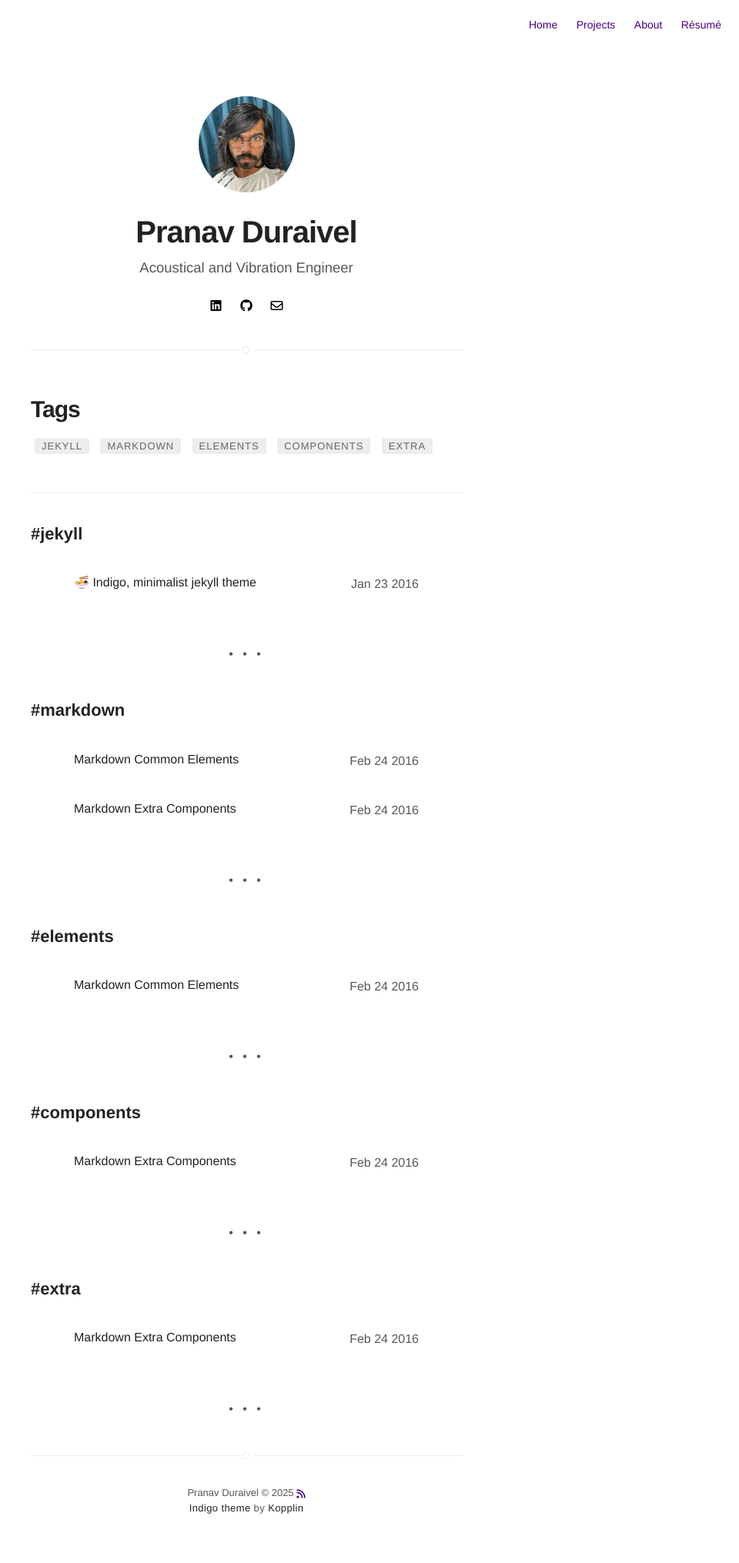
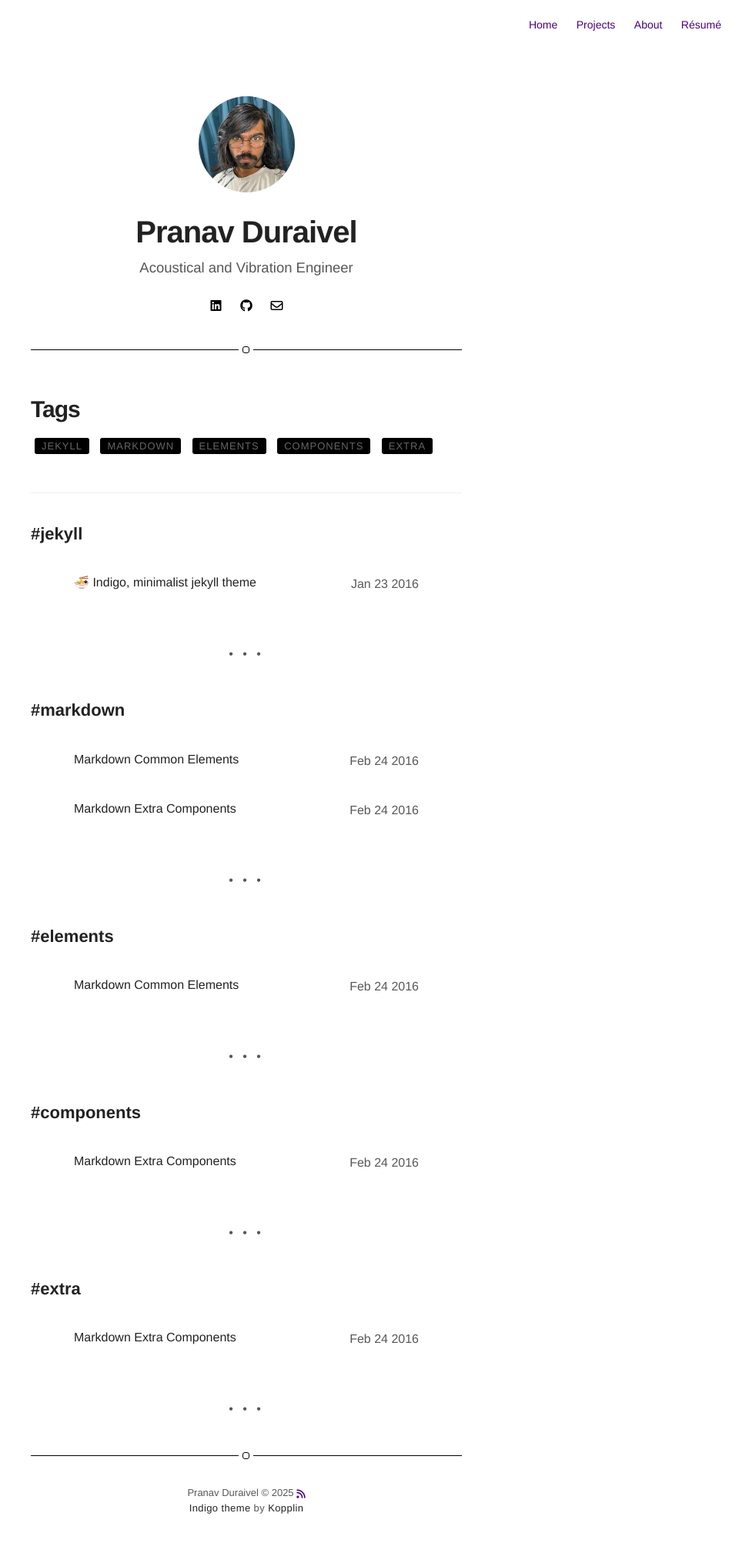
Before and after one commit to PranavDuraivel/PranavDuraivel.github.io, a Jekyll site: the page built from tags.html, in a window 1280 px wide. Shown: the whole page at 77% size, without its empty margins (320-1280 px from the left). Built offline with Jekyll 4.4.1, drawn with Linux system fonts in a browser that asks for light colours; nearby versions of some CDN libraries; emoji names are drawn with the system emoji font.

Commit message:
Update variables.sass

```diff
--- a/_sass/base/variables.sass
+++ b/_sass/base/variables.sass
@@ -5,7 +5,7 @@ $alpha: #666
 $beta: #222
 $gama: #575757
 $delta: #4b0082
-$epsilon: #ededed
+$epsilon: #000
 $omega: #fff
 $zeta: #000
 $kappa: #27f36a26
```
